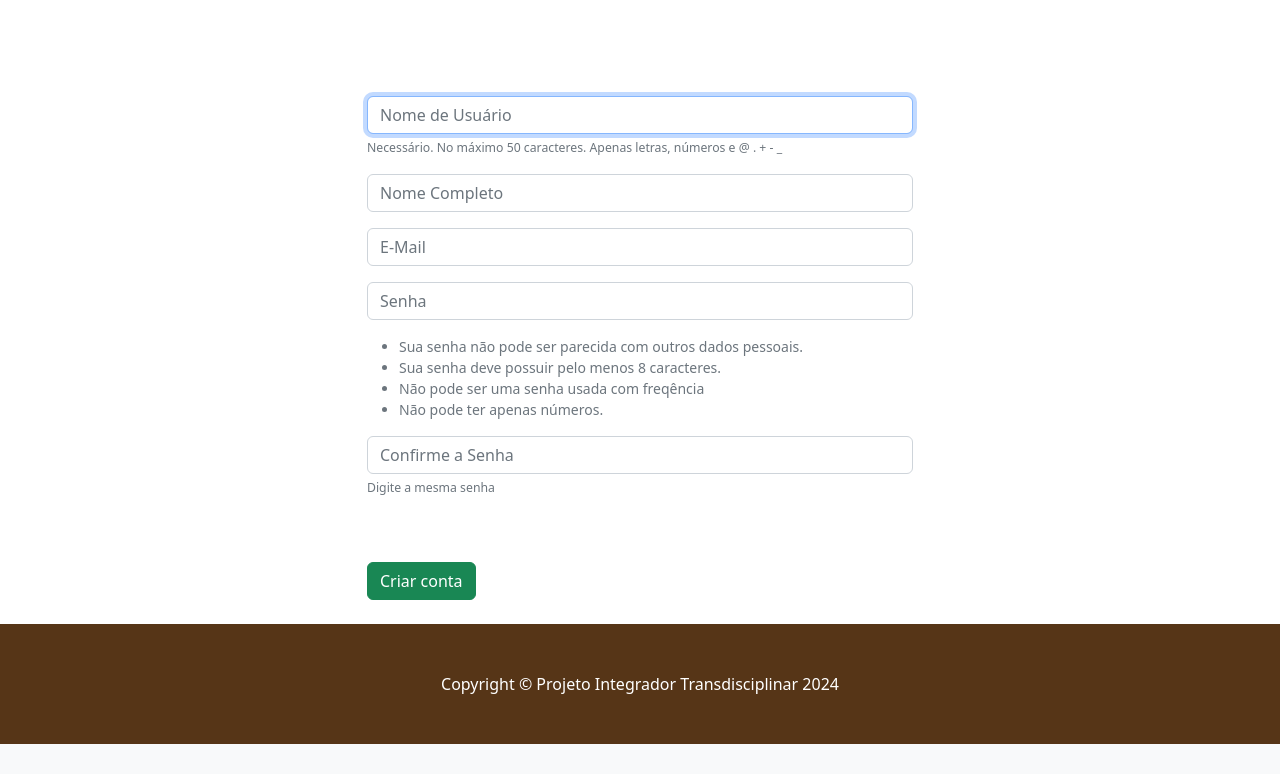
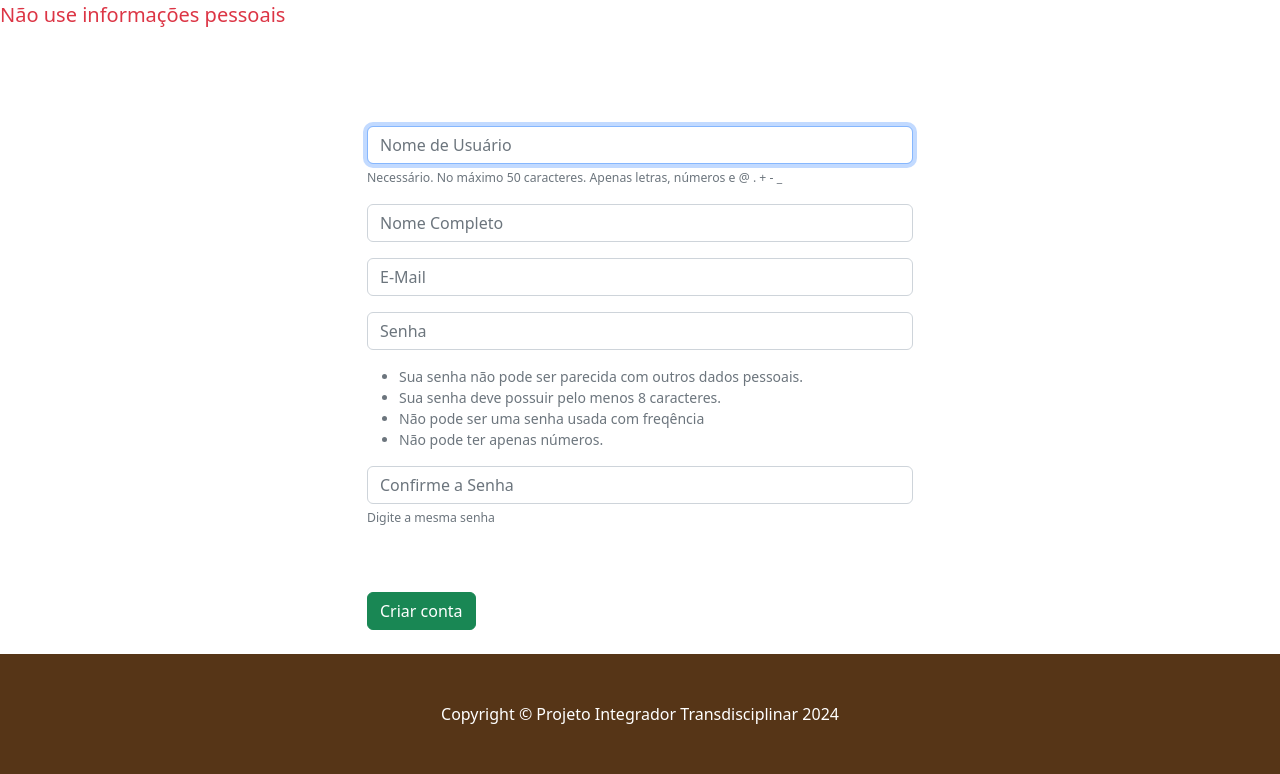
Before and after one commit to samuelwerneck/cafe, a Django app: page /register in a window 1280 px wide. Shown: the part 289-1063 px from the top of the page. Before the commit the page ends 1033 px from the top, so only its background shows below. Run offline with Django 5.2, Linux system fonts and the light colour scheme.

Commit message:
Ajustes de cabeçalho

```diff
--- a/store/templates/register.html
+++ b/store/templates/register.html
@@ -10,6 +10,8 @@
                 </div>
             </div>
         </header>
+
+        <p class="lead fw-normal text-danger mb-0">Não use informações pessoais</p>
 
         <div class="container">
             <div class="row">
```
